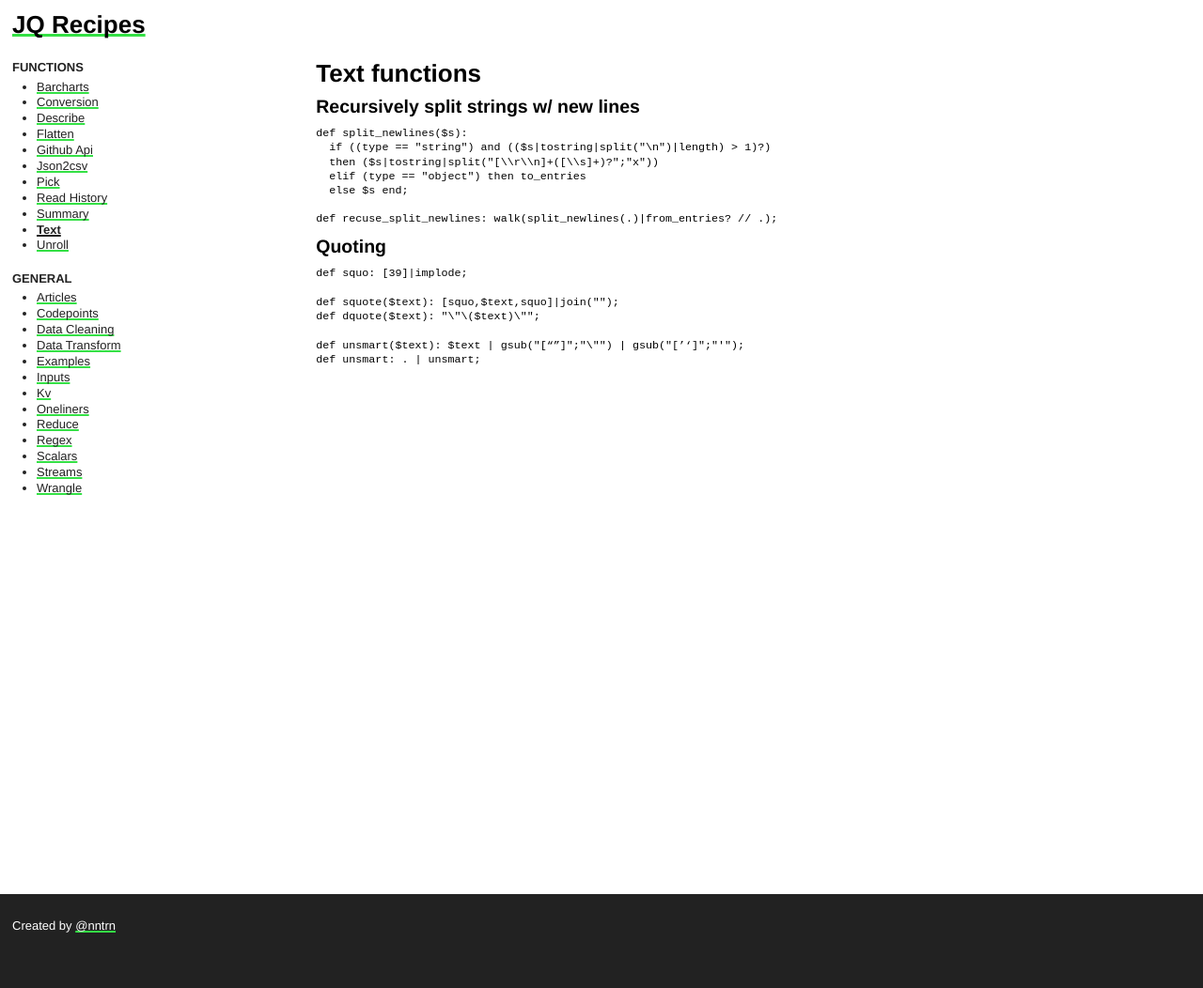
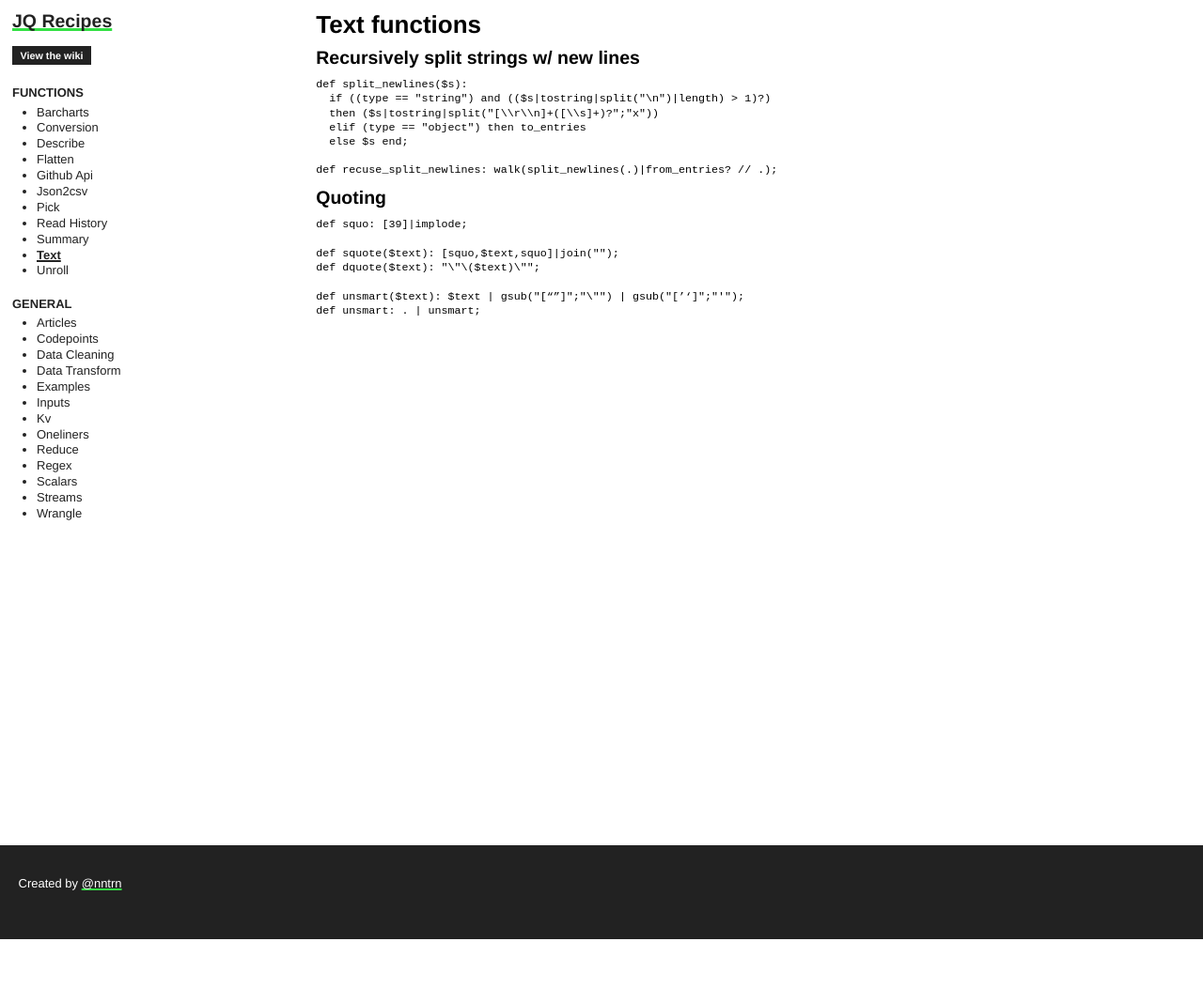
Before and after one commit to nntrn/jq-recipes, a Jekyll site: the page built from _functions/text.md, in a window 1280 px wide. Shown: the whole page at 94% size. Built offline with Jekyll 4.4.1, drawn with Linux system fonts in a browser that asks for light colours; after the commit the page ends 1000 px from its top, so only the background shows below that.

Commit message:
Update layouts

```diff
--- /dev/null
+++ b/_includes/header.html
@@ -0,0 +1,3 @@
+<header>
+  <h1><a href="{{ '/' | relative_url }}">{{site.title}}</a></h1>
+</header>
--- a/_includes/sidebar.html
+++ b/_includes/sidebar.html
@@ -1,4 +1,9 @@
 <aside class="sidebar flex gap">
+  <header>
+    <h1><a href="{{ '/' | relative_url }}">{{site.title}}</a></h1>
+    <h5><a href="https://github.com/nntrn/jq-recipes/wiki">View the wiki</a></h5>
+  </header>
+  <div class="sidebar-groups">
     {%- for label in site.sidebar %}
     {%- assign list = site[label] %}
     <div>
@@ -18,4 +23,5 @@
       </ul>
     </div>
     {%- endfor %}
+  </div>
 </aside>
--- a/_layouts/default.html
+++ b/_layouts/default.html
@@ -18,10 +18,8 @@
   </style>
 </head>
 <body>
-<header>
-  <h1><a href="{{ '/' | relative_url }}">{{site.title}}</a></h1>
-</header>
-<main>
+<main class="container">
+{% include sidebar.html %}
 {{ content }}
 </main>
 <footer>
--- a/_layouts/index.html
+++ b/_layouts/index.html
@@ -1,8 +1,7 @@
 ---
 layout: default
 ---
-
-{%- assign list = site[page.title]  %}
+{%- comment -%}{%- assign list = site[page.title]  %}
 <h4>{{page.title|upcase}}</h4>
 <ul role="list">
 {%- for p in list %}
@@ -10,4 +9,4 @@ layout: default
     <li role="listitem"><a href="{{p.url|relative_url}}">{{p.title}}</a></li>
   {%- endif -%}
 {%- endfor %}
-</ul>
+</ul>{%- endcomment -%}
--- a/_layouts/minimal.html
+++ b/_layouts/minimal.html
@@ -1,9 +1,6 @@
 ---
 layout: default
 ---
-<div class="container">
-{% include sidebar.html %}
 <article class="content">
   {{content}}
 </article>
-</div>
--- a/assets/style.css
+++ b/assets/style.css
@@ -1,8 +1,20 @@
-:root{--sans-serif:Helvetica Neue,Helvetica,Arial,sans-serif;--underline-rgb:53,224,71;--gap:1rem;--h:126;--s:73.4%;--l:54%;--underline-thickness:1.5px;scrollbar-width:thin;scroll-behavior:smooth;text-rendering:optimizeLegibility;font-variant:proportional-width}
+:root {
+  --sans-serif: Helvetica Neue, Helvetica, Arial, sans-serif;
+  --underline-rgb: 53, 224, 71;
+  --gap: 1rem;
+  --h: 126;
+  --s: 73.4%;
+  --l: 54%;
+  --underline-thickness: 1.5px;
+  scrollbar-width: thin;
+  scroll-behavior: smooth;
+  text-rendering: optimizeLegibility;
+  font-variant: proportional-width
+}
 *{box-sizing:border-box}
 .hidden,[hidden]{display:none!important}
 html{font-size:13px}
-body{padding:0 0;margin:auto;font-family:var(--sans-serif);font-size:inherit;line-height:1.3}
+body{padding:0 0;margin:auto;font-family:var(--sans-serif);font-size:inherit;line-height:1.3;overflow-x:hidden}
 h1{--underline-thickness:3px}
 a,u{text-underline-offset:1px;text-decoration-skip-ink:none;text-decoration-thickness:var(--underline-thickness)}
 u{text-decoration-color:inherit}
@@ -10,27 +22,36 @@ a:empty{text-decoration:none;color:inherit}
 a:empty:after{content:attr(href)}
 a:hover{text-decoration-color:currentColor}
 a{color:inherit;text-decoration-color:hsl(var(--h),var(--s),var(--l))}
-h1,h2,h3,h4,ul{margin:0 0}
+h1,h2,h3,h4,h5,ul{margin:0 0}
 h1,h2,h4{line-height:1}
-.container{display:flex;gap:1rem;padding:1rem 0;width:100%}
-footer,header,main{padding:0 1rem}
+main{padding:0 1rem}
+header{padding:0 0 1rem 0;gap:1.5rem;display:flex;flex-direction:column}
+header h5 a{text-decoration:none;background:#222;border:2px solid #222;color:#fff;padding:.15rem .5rem}
+header h5 a:hover{background:#fff;color:#222;color:#222}
+footer{background:#222;min-height:100px;padding:1.5rem;color:#fff}
+pre{font-size:.9rem;max-width:100%}
+pre code{white-space:pre;display:block;overflow-x:scroll}
+button{position:fixed;z-index:1000;right:0}
+.container{display:flex;gap:1rem;padding:1rem;width:100%}
 .container,main{height:100%;min-height:100vh}
-header{padding-top:1rem;padding-bottom:1rem}
-footer{background:#222;min-height:100px;padding:1rem;color:#fff}
 .container .sidebar{flex:1}
 .container .content>:first-child{padding:0 0;margin:0 0;margin-bottom:1rem}
 .container .content{flex:3;width:100%;overflow-x:hidden}
 .content h1{font-size:2rem;margin-bottom:1rem}
-body{overflow-x:hidden}
-pre{font-size:.9rem;max-width:100%}
-pre code{white-space:pre;display:block;overflow-x:scroll}
-button{position:fixed;z-index:1000;right:0}
 .sidebar{flex-direction:column;background:#fff;color:#222}
-.sidebar ul{padding:.5rem 2rem}
+.sidebar ul{padding:.5rem 2rem;padding-right:0}
+.sidebar-groups a{text-decoration:none}
+.sidebar-groups a:hover{color:hsl(var(--h),50%,var(--l))}
 .flex{display:flex}
 .gap{gap:var(--gap,1rem)}
-@media (max-width:600px){
+.wrap{flex-wrap:wrap}
+.flex-1{display:flex;flex:1}
+.sidebar-groups{gap:1rem;display:flex;flex-direction:column;padding-bottom:4rem}
+.language-jq{user-select:all}
+@media (max-width:700px){
 .container{flex-direction:column-reverse}
-.sidebar{flex-direction:row;border-top:1px solid #222;padding-top:1rem}
+.sidebar{border-top:1px solid #222;padding-top:1rem}
 .sidebar>div{flex:1;flex-wrap:wrap}
+.sidebar-groups{display:unset;columns:2}
+.sidebar-groups ul{margin:0 0}
 }
```
Lines whose indentation alone changed are shown as unchanged.
